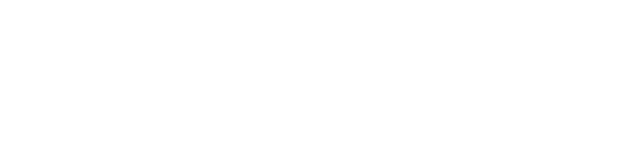
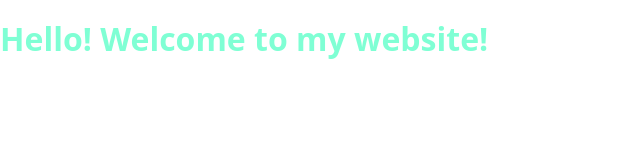
Before and after one commit to chevalioffate/My-dumb-website, a plain HTML site: page docs/index.html in a window 1280 px wide. Shown: the whole page, without its empty margins (0-640 px from the left). Drawn offline with nearby package versions, Linux system fonts and the light colour scheme.

```diff
--- a/docs/css/style.css
+++ b/docs/css/style.css
@@ -0,0 +1 @@
+h1{color: aquamarine;}
--- a/docs/index.html
+++ b/docs/index.html
@@ -23,7 +23,7 @@
 
 </head>
 <body>
-
+<h1>Hello! Welcome to my website!</h1>
 
 
 	<!-- Scripts -->
```
